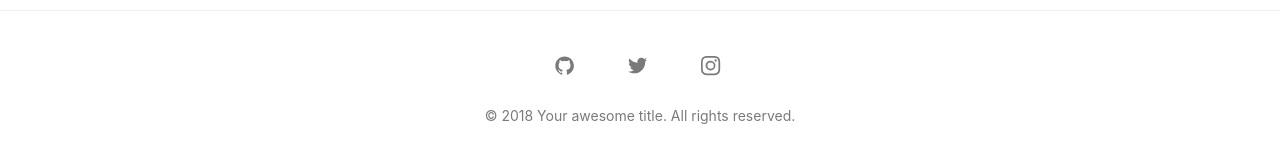
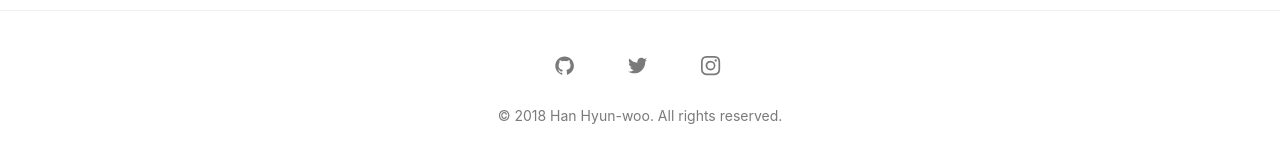
Before and after one commit to HanHyunwoo/HanHyunwoo.github.io, a Jekyll site: the page built from contact.md, in a window 1280 px wide. Shown: the part 1078-1246 px from the top of the page. Built offline with Jekyll 4.4.1, drawn with Linux system fonts in a browser that asks for light colours; some of the changed lines change nothing that is shown.

Commit message:
_config Edit : title, description

```diff
--- a/_config.yml
+++ b/_config.yml
@@ -13,16 +13,14 @@
 # you will see them accessed via {{ site.title }}, {{ site.email }}, and so on.
 # You can create any custom variable you would like, and they will be accessible
 # in the templates via {{ site.myvariable }}.
-title: Your awesome title
-email: your-email@example.com
+title: Han Hyun-woo
+email: hhw1990@naver.com
 description: >- # this means to ignore newlines until "baseurl:"
-  Write an awesome description for your new site here. You can edit this
-  line in _config.yml. It will appear in your document head meta (for
-  Google search results) and in your feed.xml site description.
+  https://github.com/hanhyunwoo
 baseurl: "" # the subpath of your site, e.g. /blog
 url: "" # the base hostname & protocol for your site, e.g. http://example.com
 instagram_username: han_hw_
-github_username:  HanHyunwoo
+github_username: HanHyunwoo
 twitter_username: hhw1990
 
 # Build settings
```
